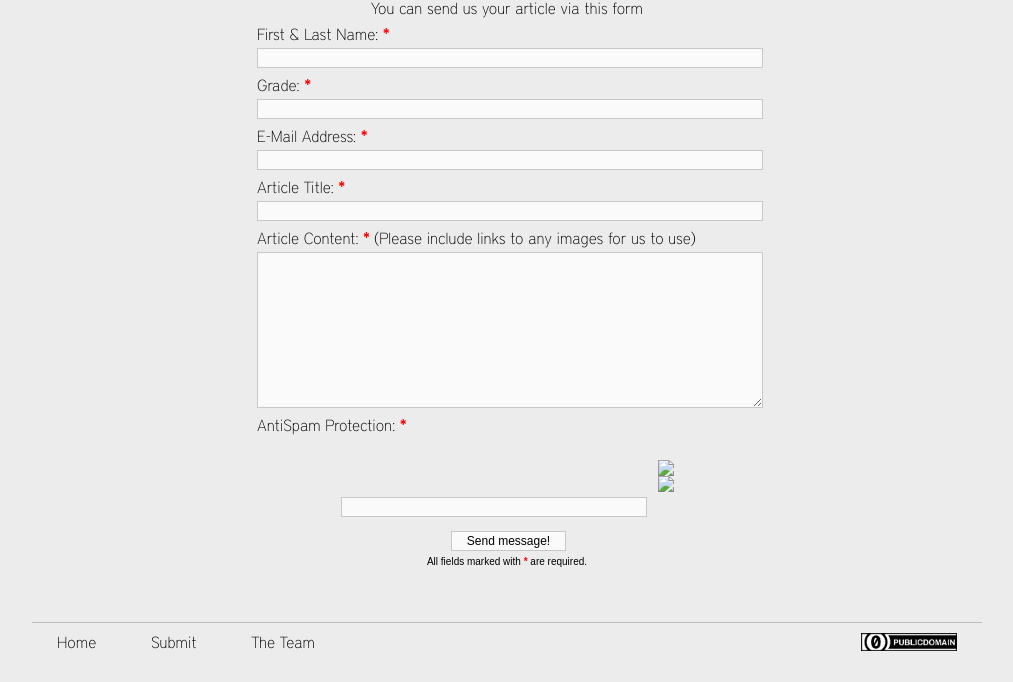
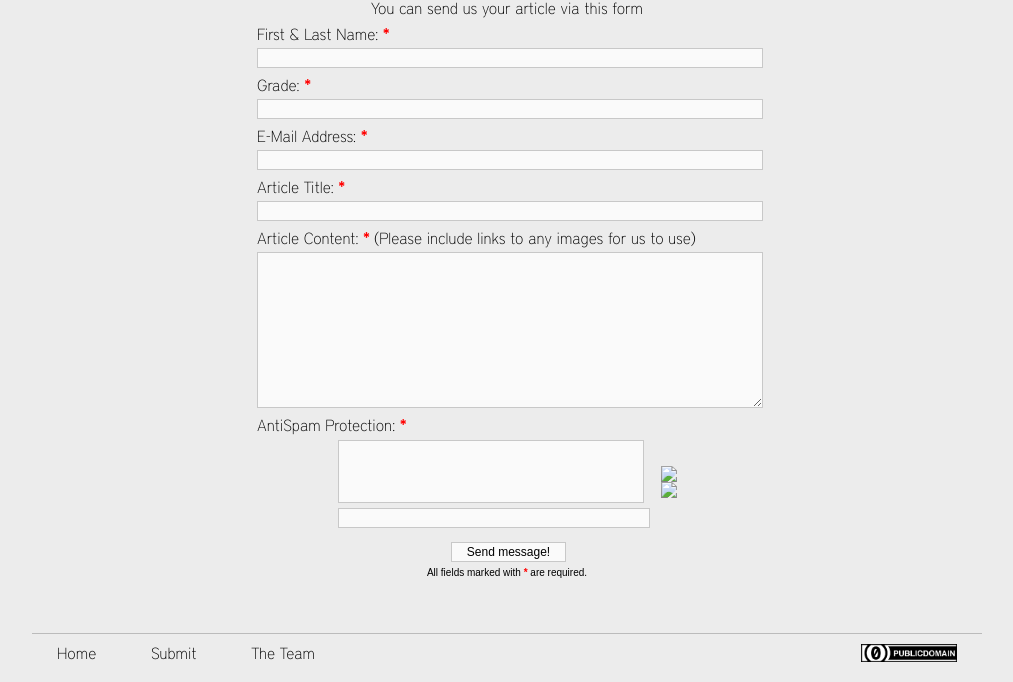
Before and after one commit to thevttalisman/the-talisman-web, a PHP site: page /submit.html in a window 1280 px wide. Shown: the part 410-1092 px from the top of the page, without its empty margins (133-1146 px from the left). Before the commit the page ends 1061 px from the top, so only its background shows below. Run offline with PHP 8.4, Linux system fonts and the light colour scheme; some libraries are stand-ins or nearby versions.

Commit message:
fixed style on captcha input box and added border to captcha

```diff
--- a/css/submissions.css
+++ b/css/submissions.css
@@ -19,7 +19,7 @@
 		height: 150px;
 	}
 
-	input.form, input.formsubmit, select.form, option.form, textarea.form, input.captcha {
+	input.form, input.formsubmit, select.form, option.form, textarea.form, input.captcha, #recaptcha_image {
 		color: #000000;
 		font-size: 12px;
 		border: 1px solid #C8C8C8;
@@ -34,7 +34,7 @@
 		border: 1px solid #dc4f4f !important;
 	}
 
-	input.form:hover, input.form:focus, select.form:hover, textarea.form:hover, select.form:focus, textarea.form:focus {
+	input.form:hover, input.form:focus, input.captcha:hover, input.captcha:focus, select.captcha:hover, textarea.form:hover, select.form:focus, textarea.form:focus {
 		border: 1px solid #000000;
 	}
 
```
